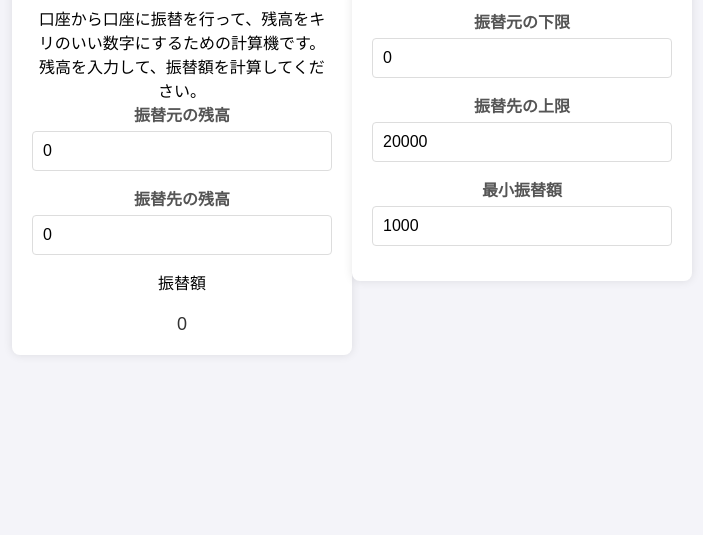
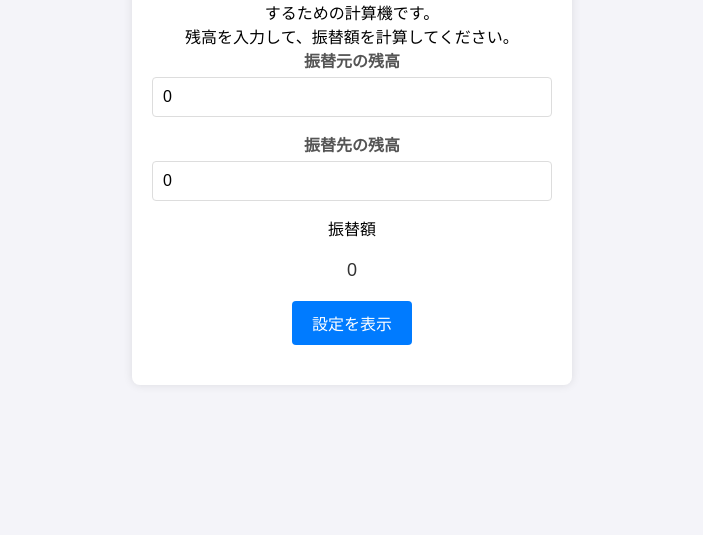
Before and after one commit to ChineseMuffin/transfer, a website with bundled scripts: page docs/index.html in a window 1280 px wide. Shown: the part 265-800 px from the top of the page, without its empty margins (288-991 px from the left). Built offline with nearby package versions, Linux system fonts and the light colour scheme.

Commit message:
設定を非表示にするボタン追加

```diff
--- a/docs/index.css
+++ b/docs/index.css
@@ -6,7 +6,8 @@ body {
     display: flex;
     justify-content: center;
     align-items: center;
-    height: 100vh;
+    min-height: 100vh;
+    overflow: auto;
 }
 
 .container {
@@ -14,8 +15,30 @@ body {
     padding: 20px;
     border-radius: 8px;
     box-shadow: 0 0 10px rgba(0, 0, 0, 0.1);
-    width: 300px;
+    width: 400px;
     text-align: center;
+    max-height: 90vh;
+    overflow-y: auto;
+}
+
+.hidden {
+    display: none;
+}
+
+button {
+    display: block;
+    margin: 20px auto;
+    padding: 10px 20px;
+    background-color: #007bff;
+    color: #fff;
+    border: none;
+    border-radius: 4px;
+    cursor: pointer;
+    font-size: 16px;
+}
+
+button:hover {
+    background-color: #0056b3;
 }
 
 h1 {
--- a/docs/index.html
+++ b/docs/index.html
@@ -22,8 +22,9 @@
         </form>
         <div>振替額</div>
         <div id="result">0</div>
-    </div>
-    <div class="container">
+        <button id="settings-button">設定を表示</button>
+        <div class="hidden" id="settings-container">
+            <h2>設定</h2>
             <form>
                 <label for="minFrom">振替元の下限</label>
                 <input type="number" id="minFrom" name="minFrom">
@@ -35,7 +36,7 @@
                 <input type="number" id="minTransfer" name="minTransfer">
             </form>
         </div>
-
+    </div>
     <script type="module" src="./transfer.mjs"></script>
     <script type="module" src="./index.mjs"></script>
 </body>
--- a/docs/index.mjs
+++ b/docs/index.mjs
@@ -42,4 +42,10 @@ document.addEventListener("DOMContentLoaded", () => {
     minTransfer.value = isParsableInt(url.searchParams.get("minTransfer")) ? url.searchParams.get("minTransfer") : DEFAULT_VALUES.minTransfer;
 
     onChange(null);
+
+    // 設定コンテナのボタン制御
+    document.getElementById("settings-button").addEventListener("click", () => {
+        const settingsContainer = document.getElementById("settings-container");
+        settingsContainer.classList.toggle("hidden"); // hiddenのon/off切り替え
+    });
 });
```
Lines whose indentation alone changed are shown as unchanged.
